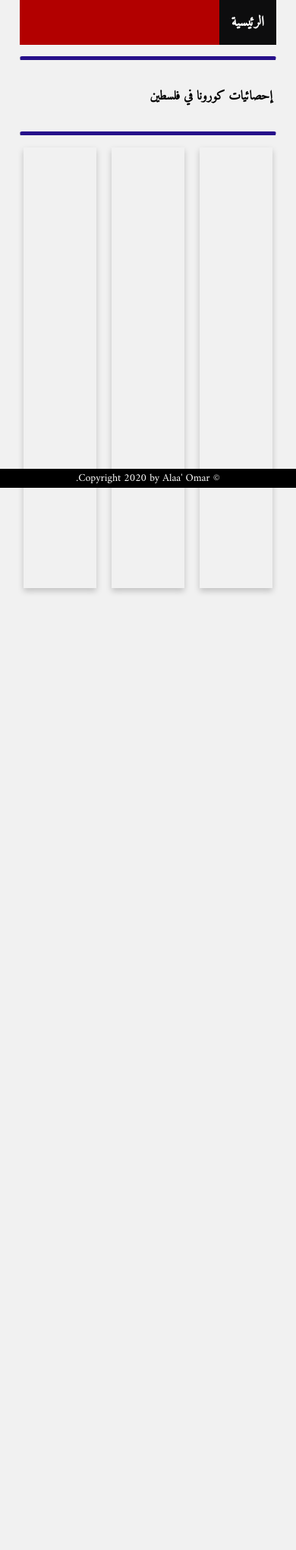
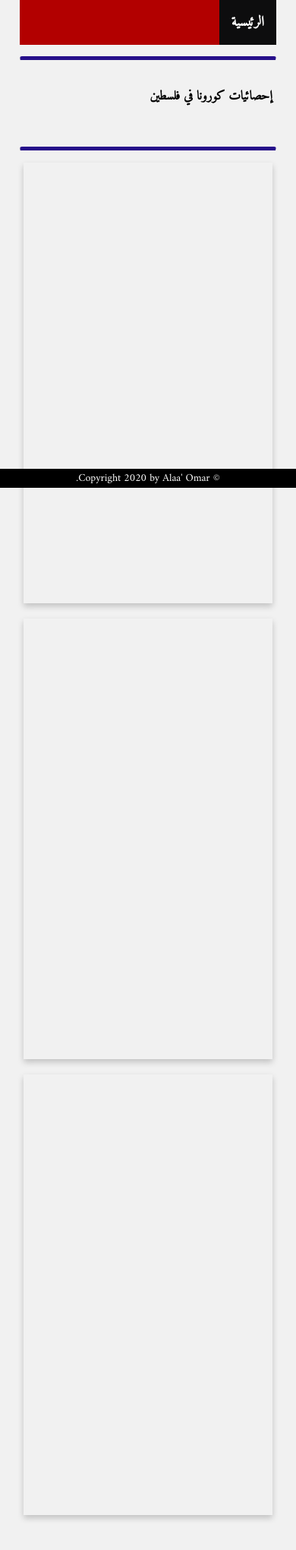
Before and after one commit to eng-aomar/content_aggergator, a Flask app: template templates/covid/covid19.html in a window 390 px wide. Shown: the part 202-2242 px from the top of the page at 76% size. Before the commit the page ends 983 px from the top, so only its background shows below. Run offline with Flask 2, Linux system fonts and the light colour scheme; the template is opened without the code that fills it, so the values that code supplies are empty; parts of the project's set-up code (start-up, migrations or seed data) failed here and were passed over.

Commit message:
add responsive design to covid, add favicon

```diff
--- a/static/css/covid.css
+++ b/static/css/covid.css
@@ -160,3 +160,20 @@ hr.rounded {
     font-size: 20px;
     box-shadow: 0 4px 8px 0 rgba(0, 0, 0, 0.2);
 }
+
+/* Responsive columns */
+@media screen and (max-width: 600px) {
+  .column1 {
+    width: 100%;
+    display: block;
+    margin-bottom: 20px;
+  }
+}
+/* Responsive columns */
+@media screen and (max-width: 600px) {
+  .clmn {
+    width: 100%;
+    display: block;
+    margin-bottom: 20px;
+  }
+}
--- a/templates/layout.html
+++ b/templates/layout.html
@@ -8,7 +8,11 @@
         <meta name="author" content="Alaa' Omar">
         <meta name='discrption' content="Content Aggregator">
         <meta http-equiv="refresh" content="600">
-        <title>{% block title %}{% endblock %} - My Content Aggregator</title>
+        <title>{% block title %}{% endblock %} - CA </title>
+        <link rel="apple-touch-icon" sizes="180x180" href="../static/imgs/favicon_io/apple-touch-icon.png">
+        <link rel="icon" type="image/png" sizes="32x32" href="../static/imgs/favicon_io/favicon-32x32.png">
+        <link rel="icon" type="image/png" sizes="16x16" href="../static/imgs/favicon_io/favicon-16x16.png">
+        <link rel="manifest" href="../static/imgs/favicon_io/site.webmanifest">
         <link rel="stylesheet" href="{{ url_for('static', filename='css/main.css') }}">
     {% endblock %}
 </head>
```
Also changed, not shown: static/imgs/favicon_io/android-chrome-192x192.png (added), static/imgs/favicon_io/android-chrome-512x512.png (added), static/imgs/favicon_io/apple-touch-icon.png (added), static/imgs/favicon_io/favicon-16x16.png (added), static/imgs/favicon_io/favicon-32x32.png (added), static/imgs/favicon_io/favicon.ico (added), static/imgs/favicon_io/site.webmanifest (added).
